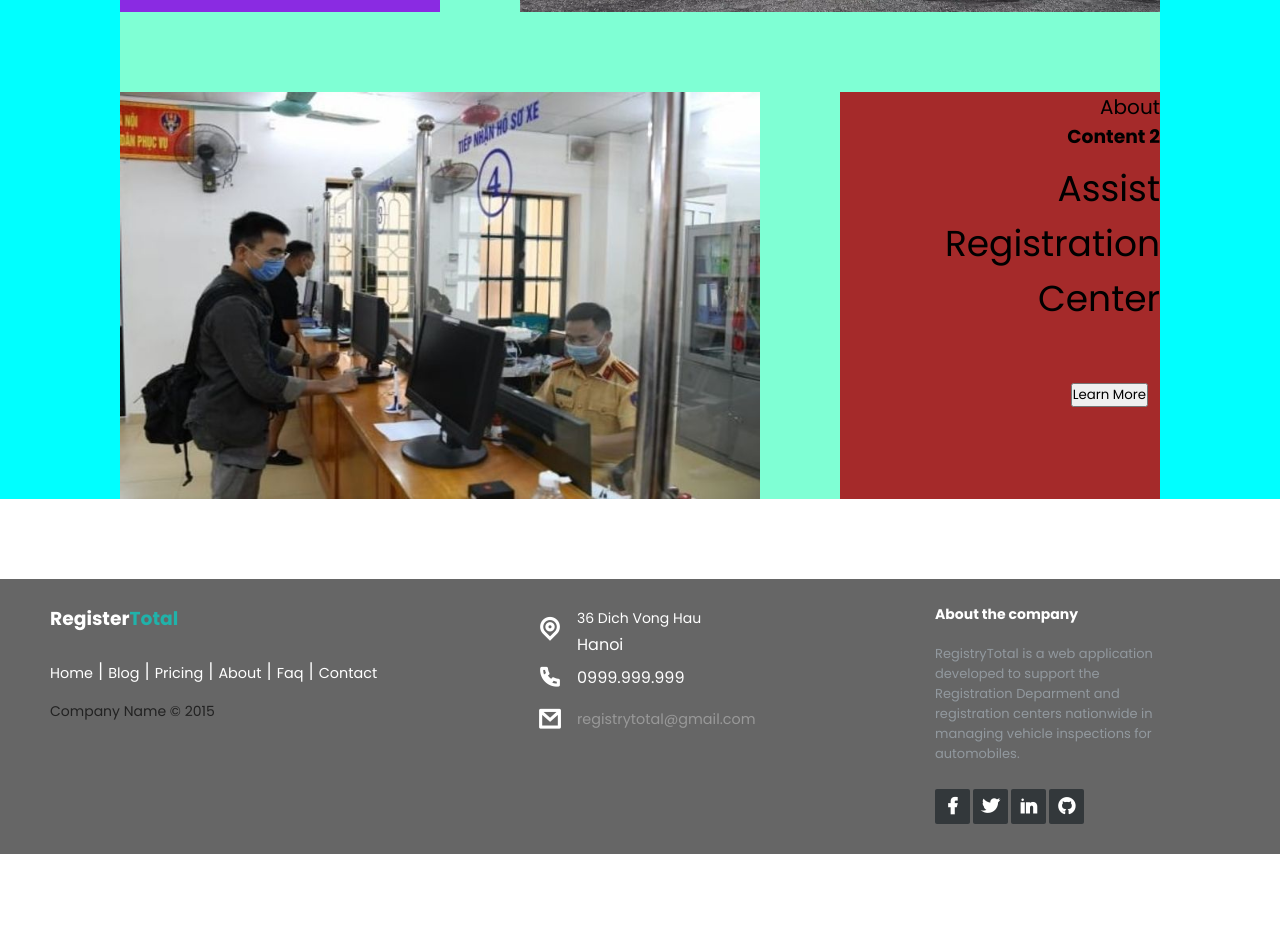
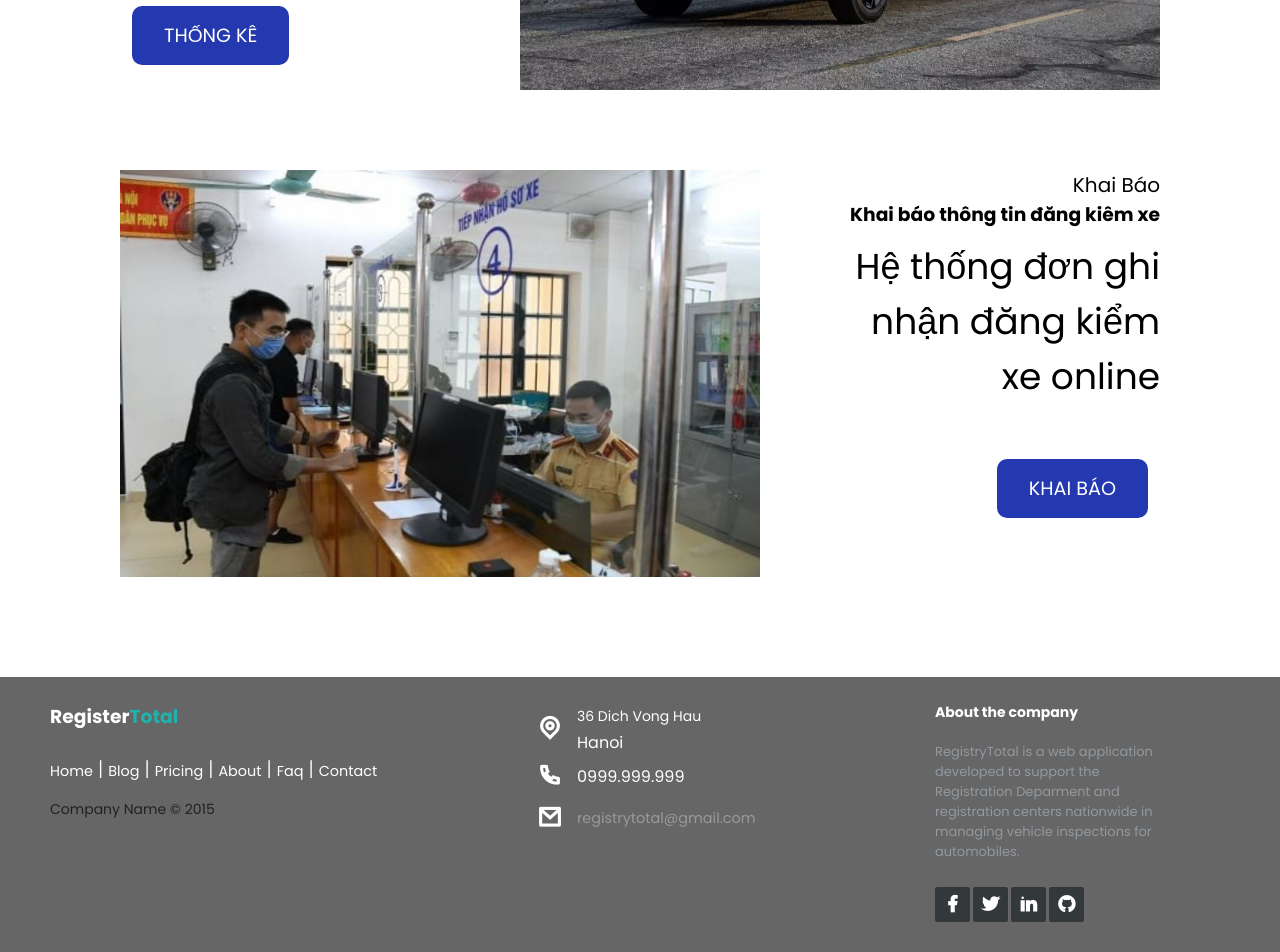
Before and after one commit to NovaSeele/Car-Signing-Web-App, a React (Vite) app: page / in a window 1280 px wide. Shown: the part 957-1909 px from the top of the page. Before the commit the page ends 1811 px from the top, so only its background shows below. Built offline with nearby package versions, Linux system fonts and the light colour scheme.

Commit message:
Update Home text

```diff
--- a/src/Home.css
+++ b/src/Home.css
@@ -46,14 +46,14 @@
 .main-content {
     width: auto;
     overflow: visible;
-    background-color: aqua;
+    /* background-color: aqua; */
     text-align: left;
     margin-left: auto;
     margin-right: auto
 }
 
 .relax-content {
-    background-color: aquamarine;
+    /* background-color: aquamarine;     */
     text-align: center;
     justify-content: center;
     margin-bottom: 85px;
@@ -77,7 +77,7 @@
 
 .home-content {
     margin: 80px 120px;
-    background-color: aquamarine;
+    /* background-color: aquamarine; */
 }
 
 .grid-content-left {
@@ -122,8 +122,43 @@
     padding: 25px 12px;
 }
 
+.block-button {
+    background-color: #2439b0;
+    padding: 15px 32px;
+
+        border: none;
+        color: white;
+
+        text-align: center;
+        text-decoration: none;
+        text-transform: uppercase;
+        cursor: pointer;
+        background-size: 200%;
+        display: inline-block;
+        font-size: 16px;
+        border-radius: 10px;
+}
+
+.block-button span {
+    cursor: pointer;
+    display: inline-block;
+    position: relative;
+    transition: 0.5s;
+    color: white;
+    font-size: 1.2rem;
+}
+
+.block-button:hover {
+    background-color: #5255fb;
+    transition: all 0.5s ease;
+}
+
+.block-button span:hover {
+    color: white;
+}
+
 .left-block {
-    background-color: blueviolet;
+    /* background-color: blueviolet; */
     grid-gap: 80px;
     width: auto;
     text-align: left;
@@ -131,7 +166,7 @@
 }
 
 .right-block {
-    background-color: brown;
+    /* background-color: brown; */
     grid-gap: 80px;
     width: auto;
     text-align: right;
@@ -146,6 +181,7 @@
     text-align: left;
     font: bold 16px sans-serif;
     padding: 25px 50px;
+    margin-top: 100px;
 }
 
 .footer-distributed .footer-left,
--- a/src/Home.jsx
+++ b/src/Home.jsx
@@ -1,5 +1,6 @@
 import React from "react";
 import { NavBar } from "./components/navBar/NavBar";
+import { Footer } from "./components/navBar/Footer";
 import { BrowserRouter as Route, Link, Routes } from "react-router-dom";
 import "./Home.css";
 
@@ -17,7 +18,6 @@ export const Home = () => {
           </div>
         </div>
 
-
         <div className="main-content">
           <div className="relax-content">
             <label className="relax-header"></label>
@@ -29,99 +29,58 @@ export const Home = () => {
             <div className="grid-content-left">
               <div className="left-block">
                 <div className="block-text">
-                  <label className="about">About</label>
-                  <h3 className="block-heading">Content 1</h3>
-                  <p className="block-main-text">
-                    Assist Registration Department
-                  </p>
+                  <label className="about">Thống kê</label>
+                  <h3 className="block-heading">
+                    Bảng thống kê thông tin đăng kiểm
+                  </h3>
+                  <p className="block-main-text">Xem danh sách các xe được đăng kiểm. Thông tin về xe và người dùng.</p>
                 </div>
                 <div className="block-button-div">
-                  <button className="block-button">Learn More</button>
+                  <button className="block-button">
+                    <Link to="/infotable">
+                      <span>Thống Kê</span>
+                    </Link>
+                  </button>
                 </div>
               </div>
               <div className="image-block-right">
-                <img src="src/assets/car.jpg" alt="Pic" width="100%" height="100%" />
+                <img
+                  src="src/assets/car.jpg"
+                  alt="Pic"
+                  width="100%"
+                  height="100%"
+                />
               </div>
             </div>
 
             <div className="grid-content-right">
               <div className="image-block-left">
-                <img src="src/assets/xe.jpg" alt="Pic" width="100%" height="100%" />
+                <img
+                  src="src/assets/xe.jpg"
+                  alt="Pic"
+                  width="100%"
+                  height="100%"
+                />
               </div>
               <div className="right-block">
                 <div className="block-text">
-                  <label className="about">About</label>
-                  <h3 className="block-heading">Content 2</h3>
-                  <p className="block-main-text">
-                    Assist Registration Center
-                  </p>
+                  <label className="about">Khai Báo</label>
+                  <h3 className="block-heading">Khai báo thông tin đăng kiêm xe</h3>
+                  <p className="block-main-text">Hệ thống đơn ghi nhận đăng kiểm xe online</p>
                 </div>
                 <div className="block-button-div">
-                  <button className="block-button">Learn More</button>
+                  <button className="block-button">
+                    <Link to="/formmain">
+                      <span>Khai Báo</span>
+                    </Link>
+                  </button>
                 </div>
               </div>
             </div>
           </div>
         </div>
       </div>
-      <footer className="footer-distributed">
-        <div className="footer-left">
-          <h3>
-            Register<span>Total</span>
-          </h3>
-          <p className="footer-links">
-            <a href="#" className="link-1">
-              Home
-            </a>
-            <a href="#">Blog</a>
-            <a href="#">Pricing</a>
-            <a href="#">About</a>
-            <a href="#">Faq</a>
-            <a href="#">Contact</a>
-          </p>
-          <p className="footer-company-name">Company Name © 2015</p>
-        </div>
-
-        <div className="footer-center">
-          <div>
-            <i className="ri-map-pin-line"></i>
-            <p>
-              <span>36 Dich Vong Hau</span> Hanoi
-            </p>
-          </div>
-          <div>
-            <i className="ri-phone-line"></i>
-            <p>0999.999.999</p>
-          </div>
-          <div>
-            <i className="ri-mail-line"></i>
-            <p>
-              <a href="mailto:support@company.com">registrytotal@gmail.com</a>
-            </p>
-          </div>
-        </div>
-
-        <div className="footer-right">
-          <p className="footer-company-about">
-            <span>About the company</span>
-            RegistryTotal is a web application developed to support the Registration Deparment and registration centers nationwide in managing vehicle inspections for automobiles.
-          </p>
-          <div className="footer-icons">
-            <a href="#">
-              <i className="ri-facebook-fill"></i>
-            </a>
-            <a href="#">
-              <i className="ri-twitter-fill"></i>
-            </a>
-            <a href="#">
-              <i className="ri-linkedin-fill"></i>
-            </a>
-            <a href="#">
-              <i className="ri-github-fill"></i>
-            </a>
-          </div>
-        </div>
-      </footer>
+      <Footer />
     </div>
   );
 };
--- a/src/components/form/FormType.css
+++ b/src/components/form/FormType.css
@@ -182,6 +182,7 @@ a:hover {
 }
 
 .cancel-btn {
+    background-image: linear-gradient(to right, #EB3349 0%, #F45C43 51%, #EB3349 100%);
     display: block;
     height: 40px;
     width: 40%;
@@ -189,11 +190,10 @@ a:hover {
     border-radius: 20px;
     outline: none;
     border: none;
-    background-image: linear-gradient(to right, #EB3349 0%, #F45C43 51%, #EB3349 100%);
+
     background-size: 200%;
     font-size: 1.2rem;
     color: #fff;
-    font-family: 'Poppins', sans-serif;
     text-transform: uppercase;
     margin: 1rem 0;
     cursor: pointer;
```
